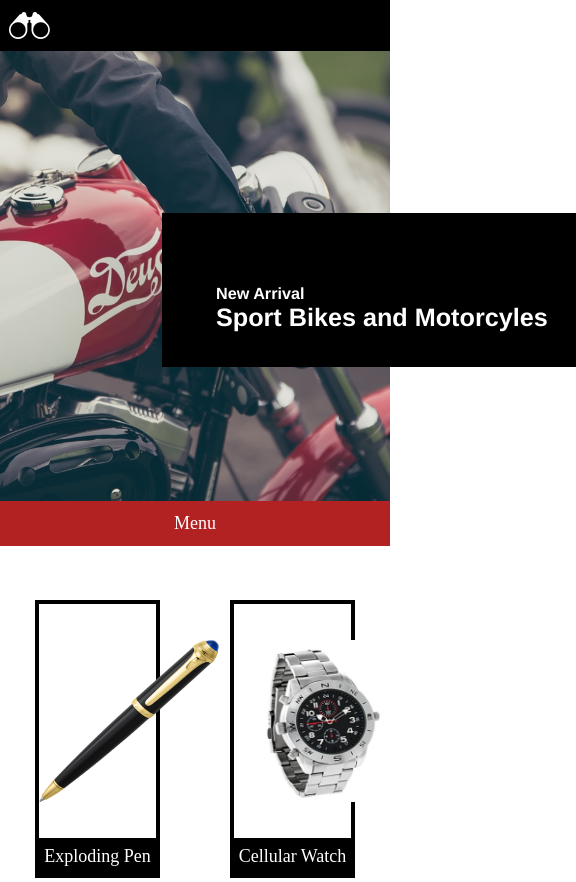
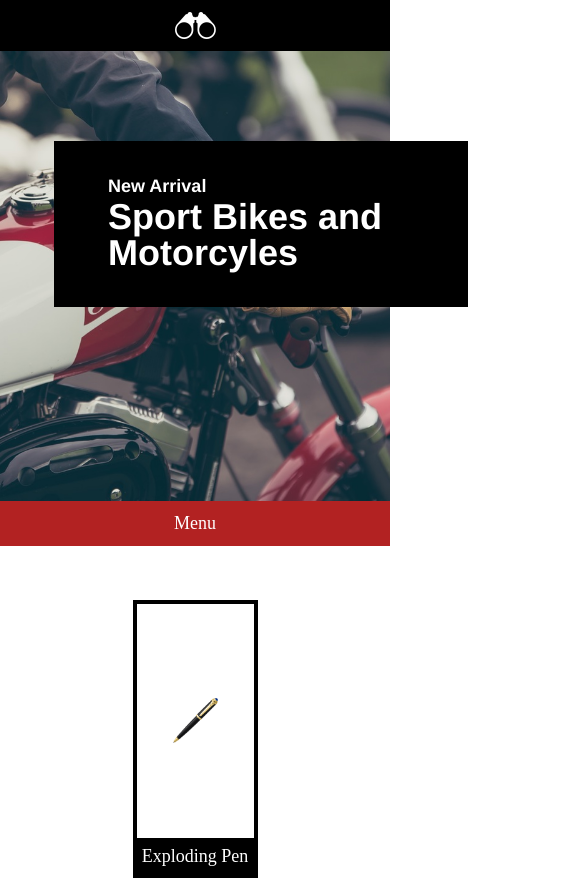
Before and after one commit to jefferyclanton/secretagentsupply, a plain HTML site: page index.html in a window 390 px wide. Shown: the top 882 px of the page, 576 px wide, since content can reach past the window. Drawn offline with Linux system fonts and the light colour scheme.

Commit message:
Set mobile media queries

```diff
--- a/index.html
+++ b/index.html
@@ -1,7 +1,7 @@
 <!DOCTYPE html>
 <html lang="en" dir="ltr">
   <head>
-    <meta charset="utf-8">
+    <meta name="viewport" content="width=device-width">
     <link href="resources/css/reset.css" type="text/css" rel="stylesheet">
     <link href="resources/css/style.css" type="text/css" rel="stylesheet">
     <title>Secret Agent Supply Inc</title>
@@ -23,12 +23,13 @@
 
 <div class="banner">
 
-  <div class="arrivals">
+  <div class="arrivals-box">
 
     <h3>New Arrival</h3>
     <h2>Sport Bikes and Motorcyles</h2>
 
   </div>
+
 </div>
 
 <nav>
--- a/resources/css/style.css
+++ b/resources/css/style.css
@@ -14,12 +14,6 @@
 
 .small-screen {
   display: none;
-}
-
-@media screen and (max-width: 470px) {
-  .display h2 {
-    display: none;
-  }
 }
 
 .logo {
@@ -54,7 +48,7 @@
   height: 25rem;
 }
 
-.arrivals {
+.arrivals-box {
     position: relative;
     top: 9rem;
     left: 9rem;
@@ -67,13 +61,13 @@
     padding-left: 3rem;
 }
 
-.arrivals, h3 {
+.arrivals-box h3 {
   font-size: 1rem;
   padding-top: 2rem;
   margin-bottom: 0.25rem;
 }
 
-.arrivals h2 {
+.arrivals-box h2 {
   font-size: 2rem;
   padding-bottom: 2rem;
 }
@@ -109,8 +103,8 @@
 
 img.img {
   height: 9rem;
-  margin: 2rem auto;
-  width: 10rem;
+  margin: 2rem;
+  object-fit: scale-down;
 }
 
 .images p {
@@ -201,3 +195,22 @@
     display: none;
   }
 }
+
+@media screen and (max-width: 470px) {
+  .display h2 {
+    display: none;
+  }
+  .display img {
+    display: block;
+    margin-left: auto;
+    margin-right: auto;
+  }
+  .img2 {
+    display: none;
+  }
+  .arrivals-box  {
+    position: relative;
+    top: 5rem;
+    left: 3rem;
+  }
+}
```
Lines whose indentation alone changed are shown as unchanged.
